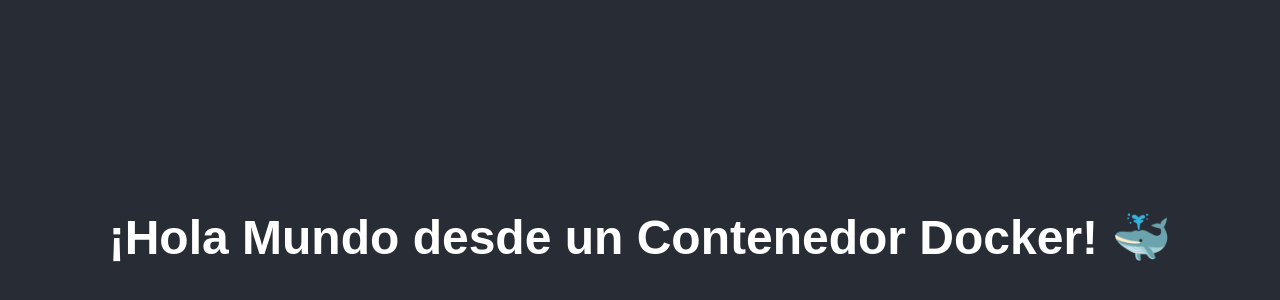
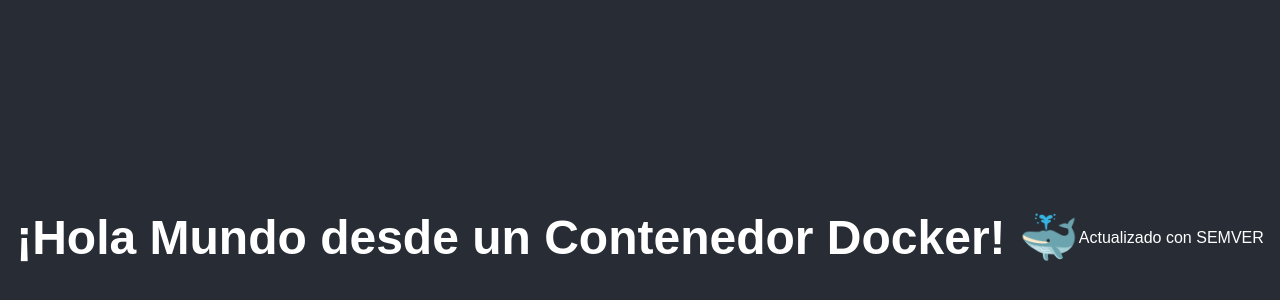
Before and after one commit to kamnibal/test-action, a plain HTML site: page index.html in a window 1280 px wide. Shown: the part 170-470 px from the top of the page. Drawn offline with Linux system fonts and the light colour scheme.

Commit message:
Version 1.0.0

```diff
--- a/index.html
+++ b/index.html
@@ -10,5 +10,6 @@
 </head>
 <body>
     <h1>¡Hola Mundo desde un Contenedor Docker! 🐳</h1>
+    <p>Actualizado con SEMVER</p>
 </body>
 </html>
```
